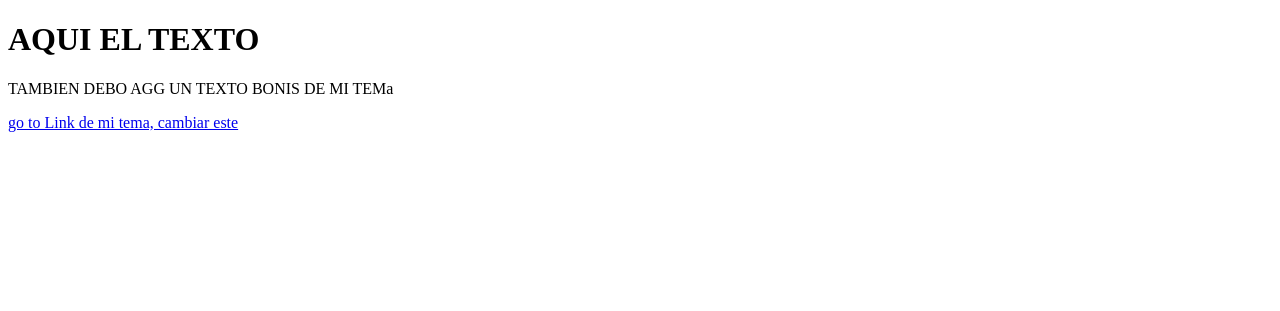
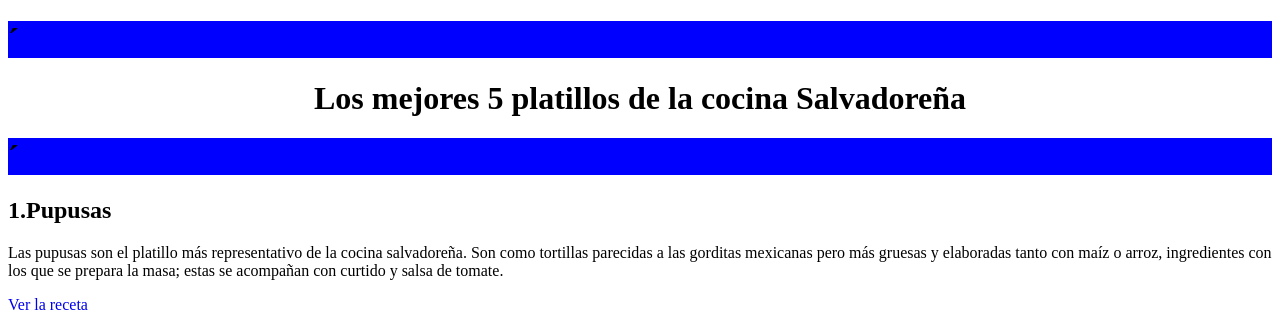
Before and after one commit to MelissaToledo/project01-progra, a Flask app: page / in a window 1280 px wide. Shown: the top 311 px of the page. Before the commit the page ends 132 px from the top, so only its background shows below. Run offline with Flask 2, Linux system fonts and the light colour scheme.

Commit message:
version final

```diff
--- a/templates/about.html
+++ b/templates/about.html
@@ -8,8 +8,8 @@
 </head>
 
 <body>
-    <h1>About page</h1>
-    <p>hola cambia el contenido</p>
+    <h1>Platillos top 5</h1>
+    <p>¿Desea conocer platillos de otros paises?</p>
 </body>
 
 </html>
--- a/templates/index.html
+++ b/templates/index.html
@@ -4,13 +4,63 @@
 <head>
     <meta charset="UTF-8">
     <meta name="viewport" content="width=device-width, initial-scale=1.0">
-    <title>AQUI EL TITULO</title>
+    <title>Cocina SV</title>
 </head>
 
 <body>
-    <h1>AQUI EL TEXTO</h1>
-    <p>TAMBIEN DEBO AGG UN TEXTO BONIS DE MI TEMa</p>
-    <a href="https://en.wikipedia.org/wiki/Role-playing_game">go to Link de mi tema, cambiar este</a>
+    <h1 style="background-color:blue;">´</h1>
+    <h1 style="text-align:center;">Los mejores 5 platillos de la cocina Salvadoreña</h1>
+    <h1 style="background-color:blue;">´</h1>
+
+    <h2>1.Pupusas</h2>
+    <p>Las pupusas son el platillo más representativo de la cocina salvadoreña. Son como tortillas parecidas a las
+        gorditas mexicanas pero más gruesas y elaboradas tanto con maíz o arroz, ingredientes con los que se prepara la
+        masa; estas se acompañan con curtido y salsa de tomate.</p>
+    <a href="https://www.kiwilimon.com/receta/guarniciones/pupusas-salvadorenas">Ver la receta</a>
+    <br>
+    <img src="https://i.pinimg.com/236x/ff/7a/0f/ff7a0f919eae7bdc814201c3f9a67170.jpg" alt="Plato de pupusas"
+        style="width:300px;height:200px;">
+
+    <br>
+    <h2>2.Tamales</h2>
+    <p>Los tamales son una preparación con maíz y con varias especias que le otorgan el delicioso sabor que ofrecen. Se
+        hacen porciones individuales que se rellenan con carne de cerdo, pato o gallina y salsa de tomate natural. Antes
+        de
+        cocinar en agua hirviendo se envuelven en hojas de plátano.</p>
+    <a href="https://www.kiwilimon.com/receta/platos-fuertes/mexicanos/tamales-caseros">Ver la receta</a>
+    <br>
+    <img src="https://www.segurosvivir.com.sv/system/balloom/asset/pictures/attachments/000/001/075/normal/tamales.jpg"
+        alt="Plato de tamales" style="width:300px;height:200px;">
+
+    <br>
+    <h2>3.Sopa de patas</h2>
+    <p>Sopa cuyo ingrediente base son las extremidades de la vaca, a las que se les agregan verduras como plátano,
+        repollo, yuca, pipianes, ejotes y güisquil.
+        Al servirla se le añaden chiles jalapeños en pequeños trozos, cebolla y cilantro. Unas gotas de limón les darán
+        un sabor más exótico.</p>
+    <a href="https://cookpad.com/sv/recetas/1798138-sopa-de-pata-salvadorena">Ver la receta</a>
+    <br>
+    <img src="https://i2.wp.com/redforkblog.com/wp-content/uploads/2019/01/3-1.jpg?fit=402%2C264&ssl=1"
+        alt="Plato de sopa de patas" style="width:300px;height:200px;">
+
+    <br>
+    <h2>4.Panes rellenos</h2>
+    <p>Comida típica de El Salvador también conocida como “panes migueleños”, porque es tradición comerlos en la parte
+        oriental del país donde se ubica el Departamento de San Miguel. Su atractivo es que al momento de comerlos todos
+        sus ingredientes se bañan con una salsa conocida coloquialmente como "recaudo"</p>
+    <a href="https://www.recetassalvador.com/recetas/entradas/panes-con-pollo">Ver la receta</a>
+    <br>
+    <img src="https://cdn.aarp.net/content/dam/aarp/food/recipes/2014-12/200-Our-Favorite-Christmas-Recipes-Pan-con-pollo-esp.imgcache.rev56607f1f87b10011ceab81eb8afec060.jpg"
+        alt="Plato de panes rellenos" style="width:300px;height:200px;">
+
+    <br>
+    <h2>5.Chilate</h2>
+    <p>El chilate es una de las bebidas típicas de El Salvador, donde ocupa un lugar muy destacado. Se elabora con matiz
+        tostado, cacao y chile, aunque también puede llevar anís, jengibre, pimienta y canela.</p>
+    <a href="https://www.196flavors.com/es/el-salvador-chilate/">Ver la receta</a>
+    <br>
+    <img src="https://saborgourmet.com//wp-content/uploads/chilate-salvadore%C3%B1o-receta-600x399.jpg"
+        alt="Plato de chilate" style="width:300px;height:200px;">
 </body>
 
 </html>
```
